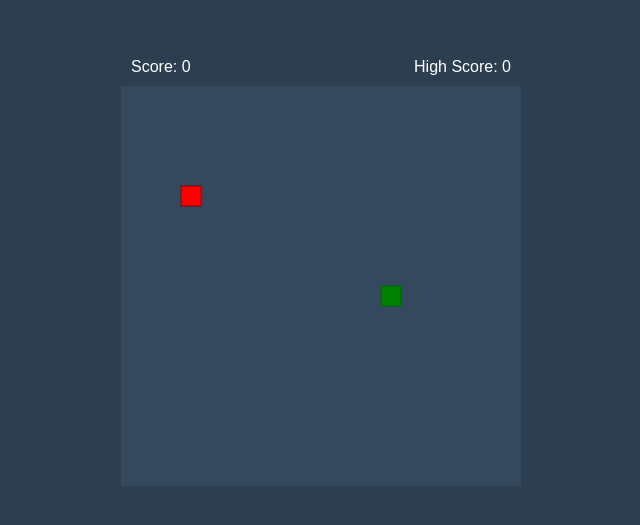
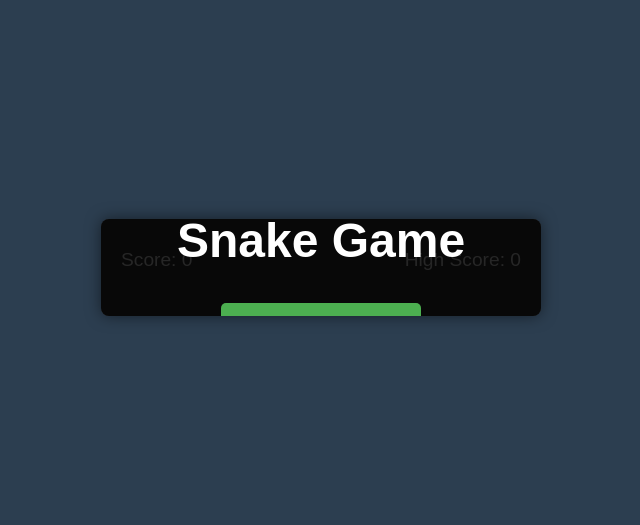
Before and after one commit to Karlos-03/snake03, a plain HTML site: page index.html in a window 1280 px wide. Shown: the part 133-658 px from the top of the page, without its empty margins (319-959 px from the left). Drawn offline with Linux system fonts and the light colour scheme.

Commit message:
versión 1.0.1

```diff
--- a/css/style.css
+++ b/css/style.css
@@ -5,16 +5,26 @@ body {
     justify-content: center;
     align-items: center;
     min-height: 100vh;
-    background-color: #2c3e50;
+    background-color: #2c3e50; /* Tu color de fondo */
     touch-action: none;
+    font-family: Arial, sans-serif; /* Añadido para el texto de las pantallas */
+    color: #eee; /* Añadido para el color de texto de las pantallas */
 }
 
 .game-container {
     position: relative;
     width: 90vw;
-    max-width: 400px;
+    max-width: 400px; /* Tu ancho máximo */
     margin: 0 auto;
     padding: 20px;
+    background-color: #333; /* Color de fondo para el contenedor del juego */
+    border-radius: 8px;
+    box-shadow: 0 0 15px rgba(0, 0, 0, 0.5);
+    text-align: center;
+    overflow: hidden; /* Importante para contener los overlays */
+    display: flex; /* Para organizar score-board y game-play-area/overlays */
+    flex-direction: column;
+    align-items: center;
 }
 
 #gameCanvas {
@@ -24,6 +34,7 @@ body {
     width: 100%;
     height: auto;
     margin: 0 auto;
+    border: 2px solid #555; /* Borde para el canvas */
 }
 
 .score-board {
@@ -32,15 +43,21 @@ body {
     justify-content: space-between;
     padding: 10px;
     font-family: Arial, sans-serif;
+    width: 100%; /* Para que ocupe todo el ancho del contenedor */
+    margin-bottom: 15px; /* Espacio debajo del marcador */
+    font-size: 1.2em; /* Tamaño de fuente ajustado para mejor visibilidad */
 }
 
 /* Estilos para controles móviles */
 .mobile-controls {
-    display: none; /* Oculto por defecto */
+    display: none; /* Oculto por defecto, se muestra con media query */
     grid-template-columns: repeat(3, 1fr);
     gap: 10px;
     margin-top: 20px;
     padding: 10px;
+    width: 180px; /* Ancho específico para los controles */
+    margin-left: auto;
+    margin-right: auto;
 }
 
 .control-btn {
@@ -55,6 +72,7 @@ body {
     -webkit-user-select: none;
     user-select: none;
     -webkit-tap-highlight-color: transparent;
+    transition: background-color 0.2s; /* Transición para el hover/active */
 }
 
 .control-btn:active {
@@ -70,7 +88,7 @@ body {
 /* Media queries para dispositivos móviles */
 @media (max-width: 768px) {
     .mobile-controls {
-        display: grid;
+        display: grid; /* Mostrar en pantallas pequeñas */
     }
 
     .game-container {
@@ -81,3 +99,69 @@ body {
         font-size: 14px;
     }
 }
+
+/* --- Nuevos estilos para las pantallas de inicio/fin y botones --- */
+
+.game-overlay {
+    position: absolute;
+    top: 0;
+    left: 0;
+    width: 100%;
+    height: 100%;
+    background-color: rgba(0, 0, 0, 0.85); /* Fondo semitransparente oscuro */
+    display: flex;
+    flex-direction: column;
+    justify-content: center;
+    align-items: center;
+    color: white;
+    font-size: 1.5em;
+    z-index: 10; /* Asegura que esté por encima del canvas */
+    opacity: 0;
+    visibility: hidden;
+    transition: opacity 0.3s ease-in-out, visibility 0.3s ease-in-out;
+}
+
+.game-overlay.active {
+    opacity: 1;
+    visibility: visible;
+}
+
+.game-overlay h1, .game-overlay h2 {
+    margin-bottom: 10px;
+    color: white;
+}
+
+.game-overlay p {
+    margin-top: 0;
+    font-size: 0.8em;
+}
+
+.game-button {
+    background-color: #4CAF50; /* Verde vibrante */
+    color: white;
+    padding: 10px 25px;
+    border: none;
+    border-radius: 5px;
+    font-size: 1.1em;
+    cursor: pointer;
+    margin-top: 25px; /* Espacio sobre el botón */
+    transition: background-color 0.2s;
+}
+
+.game-button:hover {
+    background-color: #45a049; /* Verde ligeramente más oscuro al pasar el ratón */
+}
+
+/* Ocultar el área de juego por defecto y mostrarla cuando esté activa */
+.game-play-area {
+    display: none; /* Oculto por defecto */
+    flex-direction: column;
+    align-items: center;
+    width: 100%;
+    /* Posición relativa puede ser útil si hay otros elementos superpuestos */
+    position: relative;
+}
+
+.game-play-area.active {
+    display: flex; /* Mostrar cuando el juego esté activo */
+}
--- a/index.html
+++ b/index.html
@@ -15,6 +15,18 @@
             <span>High Score: <span id="highScore" data-highscore="0">0</span></span>
         </div>
 
+        <div id="startScreen" class="game-overlay active">
+            <h1>Snake Game</h1>
+            <button id="startButton" class="game-button">Iniciar Juego</button>
+        </div>
+
+        <div id="gameOverScreen" class="game-overlay">
+            <h2>Game Over</h2>
+            <p>Tu puntuación: <span id="finalScore">0</span></p>
+            <button id="restartButton" class="game-button">Jugar de Nuevo</button>
+        </div>
+
+        <div id="gamePlayArea" class="game-play-area">
             <canvas id="gameCanvas"></canvas>
 
             <div class="mobile-controls">
@@ -24,6 +36,7 @@
                 <button class="control-btn down" onclick="handleSwipe('down')">&#9660;</button>
             </div>
         </div>
+    </div>
 
     <script src="./js/game.js"></script>
 </body>
--- a/js/game.js
+++ b/js/game.js
@@ -1,20 +1,26 @@
-// Asegúrate de que este es el contenido actual de tu game.js
-// y que el resto de tu lógica del juego (movimiento, comida, colisiones) está aquí.
-
 // --- Variables y configuración inicial ---
 const canvas = document.getElementById('gameCanvas');
 const ctx = canvas.getContext('2d');
 const scoreDisplay = document.getElementById('score');
 const highScoreDisplay = document.getElementById('highScore');
 
-const gridSize = 20; // Tamaño de cada segmento de la serpiente
-let snake; // Se inicializa en startGame()
-let food;  // Se inicializa en generateFood()
-let direction; // Se inicializa en startGame()
-let score; // Se inicializa en startGame()
-let highScore = localStorage.getItem('snakeHighScore') || 0; // Carga la puntuación más alta desde localStorage
+// Nuevos elementos HTML
+const startScreen = document.getElementById('startScreen');
+const startButton = document.getElementById('startButton');
+const gameOverScreen = document.getElementById('gameOverScreen');
+const finalScoreDisplay = document.getElementById('finalScore');
+const restartButton = document.getElementById('restartButton');
+const gamePlayArea = document.getElementById('gamePlayArea'); // Nuevo contenedor para el juego
+
+const gridSize = 20;
+let snake;
+let food;
+let direction;
+let score;
+let highScore = localStorage.getItem('snakeHighScore') || 0;
 let gameInterval;
-let gameSpeed = 150; // Velocidad del juego en milisegundos
+let gameSpeed = 150;
+let gameStarted = false; // Nueva variable para controlar el estado del juego
 
 // Actualizar la visualización de la puntuación más alta al inicio
 highScoreDisplay.textContent = highScore;
@@ -27,27 +33,24 @@ function generateFood() {
         x: Math.floor(Math.random() * (canvas.width / gridSize)),
         y: Math.floor(Math.random() * (canvas.height / gridSize))
     };
-    // Asegurarse de que la comida no aparezca dentro de la serpiente
     for (let i = 0; i < snake.length; i++) {
         if (food.x === snake[i].x && food.y === snake[i].y) {
-            generateFood(); // Regenerar si la comida está en la serpiente
+            generateFood();
             return;
         }
     }
 }
 
 function draw() {
-    ctx.clearRect(0, 0, canvas.width, canvas.height); // Limpiar el canvas
+    ctx.clearRect(0, 0, canvas.width, canvas.height);
 
-    // Dibujar serpiente
     for (let i = 0; i < snake.length; i++) {
-        ctx.fillStyle = (i === 0) ? 'green' : 'lime'; // Cabeza verde, cuerpo lima
+        ctx.fillStyle = (i === 0) ? 'green' : 'lime';
         ctx.strokeStyle = 'darkgreen';
         ctx.fillRect(snake[i].x * gridSize, snake[i].y * gridSize, gridSize, gridSize);
         ctx.strokeRect(snake[i].x * gridSize, snake[i].y * gridSize, gridSize, gridSize);
     }
 
-    // Dibujar comida
     ctx.fillStyle = 'red';
     ctx.strokeStyle = 'darkred';
     ctx.fillRect(food.x * gridSize, food.y * gridSize, gridSize, gridSize);
@@ -55,9 +58,10 @@ function draw() {
 }
 
 function update() {
+    if (!gameStarted) return; // No actualizar si el juego no ha iniciado
+
     const head = { x: snake[0].x, y: snake[0].y };
 
-    // Mover la cabeza
     switch (direction) {
         case 'up':
             head.y--;
@@ -73,7 +77,6 @@ function update() {
             break;
     }
 
-    // Comprobar colisiones
     if (
         head.x < 0 ||
         head.x >= canvas.width / gridSize ||
@@ -85,19 +88,14 @@ function update() {
         return;
     }
 
-    snake.unshift(head); // Añadir nueva cabeza
+    snake.unshift(head);
 
-    // Comprobar si come la comida
     if (head.x === food.x && head.y === food.y) {
         score += 10;
         scoreDisplay.textContent = score;
         generateFood();
-        // Opcional: Aumentar ligeramente la velocidad a medida que crece la serpiente
-        // gameSpeed = Math.max(50, gameSpeed - 5);
-        // clearInterval(gameInterval);
-        // gameInterval = setInterval(update, gameSpeed);
     } else {
-        snake.pop(); // Eliminar la cola si no come
+        snake.pop();
     }
 
     draw();
@@ -114,23 +112,27 @@ function checkCollision(head) {
 
 function endGame() {
     clearInterval(gameInterval);
-    alert('¡Fin del juego! Tu puntuación: ' + score);
+    gameStarted = false; // El juego ha terminado
+
+    // Mostrar pantalla de Game Over y ocultar área de juego
+    gamePlayArea.classList.remove('active');
+    gameOverScreen.classList.add('active');
+    finalScoreDisplay.textContent = score; // Muestra la puntuación final
 
     // Guardar la puntuación más alta si la actual es mayor
     if (score > highScore) {
         highScore = score;
-        localStorage.setItem('snakeHighScore', highScore); // Guarda en localStorage
+        localStorage.setItem('snakeHighScore', highScore);
         highScoreDisplay.textContent = highScore;
         highScoreDisplay.dataset.highScore = highScore;
     }
-
-    // Reiniciar el juego después de un breve retraso o interacción
-    // Para reiniciar automáticamente, llama a startGame()
-    startGame();
 }
 
 // --- Controles de teclado y táctiles ---
 document.addEventListener('keydown', e => {
+    // Solo permitir control si el juego ha iniciado
+    if (!gameStarted) return;
+
     switch (e.key) {
         case 'ArrowUp':
             if (direction !== 'down') direction = 'up';
@@ -147,8 +149,10 @@ document.addEventListener('keydown', e => {
     }
 });
 
-// Función para manejar los controles táctiles (llamada desde index.html)
 function handleSwipe(newDirection) {
+    // Solo permitir control si el juego ha iniciado
+    if (!gameStarted) return;
+
     switch (newDirection) {
         case 'up':
             if (direction !== 'down') direction = 'up';
@@ -167,27 +171,37 @@ function handleSwipe(newDirection) {
 
 // --- Función para iniciar o reiniciar el juego ---
 function startGame() {
-    // Configurar dimensiones del canvas (asegúrate de que estas estén aquí o en tu CSS)
-    canvas.width = 400; // Puedes ajustar el tamaño del canvas
-    canvas.height = 400; // Puedes ajustar el tamaño del canvas
+    // Ocultar pantallas de inicio/fin y mostrar área de juego
+    startScreen.classList.remove('active');
+    gameOverScreen.classList.remove('active');
+    gamePlayArea.classList.add('active');
+
+    // Configurar dimensiones del canvas
+    canvas.width = 400;
+    canvas.height = 400;
 
     // Inicializar las variables del juego
-    snake = [{ x: 10, y: 10 }]; // Posición inicial de la serpiente
+    snake = [{ x: 10, y: 10 }];
     direction = 'right';
     score = 0;
-    scoreDisplay.textContent = score; // Asegúrate de que el score se reinicie visualmente
+    scoreDisplay.textContent = score;
 
-    generateFood(); // Generar la primera comida
-    draw(); // Dibujar el estado inicial del juego
+    generateFood();
+    draw(); // Dibuja el estado inicial (serpiente y comida)
 
-    // Limpiar cualquier intervalo anterior para evitar múltiples bucles de juego
+    // Limpiar cualquier intervalo anterior
     if (gameInterval) {
         clearInterval(gameInterval);
     }
-    gameInterval = setInterval(update, gameSpeed); // Iniciar el bucle principal del juego
+    gameInterval = setInterval(update, gameSpeed); // Iniciar el bucle principal
+
+    gameStarted = true; // Establecer el estado del juego a iniciado
 }
 
-// --- Inicio del juego cuando la página se carga ---
-// Llama a startGame() para iniciar el juego automáticamente.
-// Asegúrate de que esta llamada está al final del script.
-startGame();
+// --- Event Listeners para los botones ---
+startButton.addEventListener('click', startGame);
+restartButton.addEventListener('click', startGame);
+
+// --- Inicialización al cargar la página ---
+// No llamamos a startGame() aquí. La pantalla de inicio se mostrará por defecto.
+// La primera vez que se carga la página, gameStarted es false, y se espera el clic del botón.
```
Lines whose indentation alone changed are shown as unchanged.
